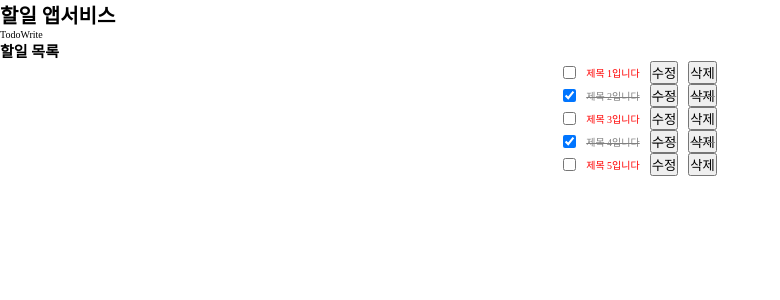
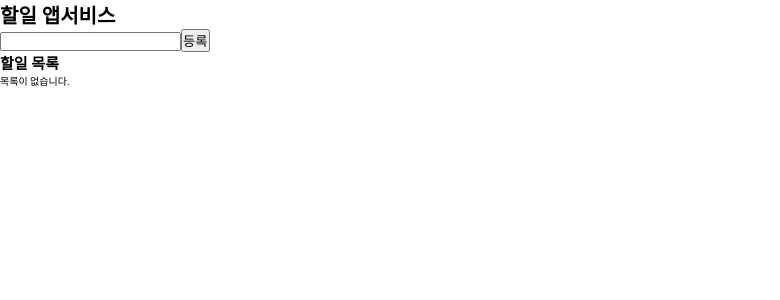
Before and after one commit to devyubi/til_react_cra_ts, a React (Create React App) app: page / in a window 1280 px wide. Shown: the top 300 px of the page, without its empty margins (0-780 px from the left). Built offline with nearby package versions, Linux system fonts and the light colour scheme.

Commit message:
[docs] todo 앱 제작하기

```diff
--- a/src/App.tsx
+++ b/src/App.tsx
@@ -6,6 +6,7 @@
 
 // 테스트를 위한 목업 데이터 (/src/api/dummy.ts 추천)
 import { initialTodos } from './components/api/dummy';
+import { title } from 'process';
 // const initialTodos: TodoType[] = [];
 
 function App(): JSX.Element {
@@ -14,8 +15,10 @@
   const [todos, setTodos] = useState<(ITodoType | TodoType)[]>(initialTodos);
 
   // todos 를 업데이트 하는 함수
-  const handleTodoUpdate = (): void => {
-    // setTodos(???)
+  const handleTodoUpdate = (newTodo: TodoType): void => {
+    setTodos(prev => [newTodo, ...prev]);
+    // const arr: TodoType[] = [newTodo, ...todos];
+    // setTodos(arr);
   };
   // todo 목록에서 실행할 함수들
   const onToggle = (id: string): void => {
@@ -32,8 +35,15 @@
     const arr: TodoType[] = todos.filter(todo => todo.id !== id);
     setTodos(arr);
   };
-  const onEdit = (): void => {
-    console.log('onEdit');
+  const onEdit = (id: string, newTitle: string): void => {
+    // console.log('onEdit', id);
+    // console.log('onEdit newTitle', newTitle);
+    // ID 와 새로운 타이틀을 알 수 있다
+    // ID를 이용해서 해당 타이틀을 수정하고 업데이트 해보자
+    const arr: TodoType[] = todos.map(item =>
+      item.id === id ? { ...item, title: newTitle } : item,
+    );
+    setTodos(arr);
   };
   // tsx 자리
   return (
--- a/src/components/api/dummy.ts
+++ b/src/components/api/dummy.ts
@@ -1,9 +1,3 @@
 import { TodoType } from '@/types/Todotypes';
 
-export const initialTodos: TodoType[] = [
-  { id: 'a', title: '제목 1입니다', completed: false },
-  { id: 'b', title: '제목 2입니다', completed: true },
-  { id: 'c', title: '제목 3입니다', completed: false },
-  { id: 'd', title: '제목 4입니다', completed: true },
-  { id: 'e', title: '제목 5입니다', completed: false },
-];
+export const initialTodos: TodoType[] = [];
--- a/src/components/todos/TodoItem.tsx
+++ b/src/components/todos/TodoItem.tsx
@@ -1,16 +1,51 @@
 import { TodoType } from '@/types/Todotypes';
+import { KeyboardEvent, useState } from 'react';
 
 type TodoItemProps = {
   todo: TodoType;
   onToggle: (id: string) => void;
   onDelete: (id: string) => void;
-  onEdit: () => void;
+  onEdit: (id: string, newTitle: string) => void;
 };
 const TodoItem = ({ todo, onToggle, onDelete, onEdit }: TodoItemProps) => {
+  // 현재 Edit 상태인지 아닌지 관리
+  const [isEdit, setIsEdit] = useState<boolean>(false);
+  // Edit 상태라면 입력중인 title 내용 관리
+  const [editTitle, setEditTitle] = useState<string>(todo.title);
+
   // 수정은 별도의 입력창 구성으로 수정 후 값만 업데이트함
   const handleEdit = () => {
     console.log('여기에서 내용을 수정하는 기능 작성 후 완료된 데이터 전송');
-    onEdit();
+    // isEdit 을 true 로 변경
+    setIsEdit(true);
+  };
+  const handleKeyDown = (e: KeyboardEvent<HTMLInputElement>) => {
+    if (e.key === 'Enter') {
+      handleEditSave();
+    }
+    if (e.key === 'Escape') {
+      handleEditCancel();
+    }
+  };
+
+  // 수정 후 저장 기능
+  const handleEditSave = () => {
+    console.log('수정 완료 저장');
+    // 1. 업데이트 해줌
+    if (editTitle.trim()) {
+      // 변경 되어야할 ID와 새로운 타이틀을 전달함
+      onEdit(todo.id, editTitle);
+      // 2. 상태는 isEdit을 false로 변경
+      setIsEdit(false);
+    }
+  };
+
+  // 수정 후 취소 기능
+  const handleEditCancel = () => {
+    // 1. editTitle을 원래대로 돌림
+    setEditTitle(todo.title);
+    // 2. isEdit을 false 로 설정
+    setIsEdit(false);
   };
 
   // css 객체 만들기
@@ -25,10 +60,25 @@
 
   return (
     <li style={listyle}>
-      <input type="checkbox" onChange={() => onToggle(todo.id)} checked={todo.completed} />
-      <span>{todo.title}</span>
-      <button onClick={handleEdit}>수정</button>
-      <button onClick={() => onDelete(todo.id)}>삭제</button>
+      {isEdit ? (
+        <>
+          <input type="text" value={editTitle} onChange={e => setEditTitle(e.target.value)} />
+          <button onClick={handleEditSave}>저장</button>
+          <button onClick={handleEditCancel}>취소</button>
+        </>
+      ) : (
+        <>
+          <input
+            type="checkbox"
+            onChange={() => onToggle(todo.id)}
+            checked={todo.completed}
+            onKeyDown={handleKeyDown}
+          />
+          <span>{todo.title}</span>
+          <button onClick={handleEdit}>수정</button>
+          <button onClick={() => onDelete(todo.id)}>삭제</button>
+        </>
+      )}
     </li>
   );
 };
--- a/src/components/todos/TodoList.tsx
+++ b/src/components/todos/TodoList.tsx
@@ -5,7 +5,7 @@
   todos: TodoType[];
   onToggle: (id: string) => void;
   onDelete: (id: string) => void;
-  onEdit: () => void;
+  onEdit: (id: string, newTitle: string) => void;
 }
 
 const TodoList = ({ todos, onToggle, onDelete, onEdit }: TodoListProps): JSX.Element => {
--- a/src/components/todos/TodoWrite.tsx
+++ b/src/components/todos/TodoWrite.tsx
@@ -1,12 +1,51 @@
+import { ChangeEvent, useState } from 'react';
 import { TodoType } from '../../types/Todotypes';
 
 type TodoWriteProps = {
   setTodos: React.Dispatch<React.SetStateAction<TodoType[]>>;
-  handleTodoUpdate: () => void;
+  handleTodoUpdate: (newTodo: TodoType) => void;
 };
 
 const TodoWrite = ({ setTodos, handleTodoUpdate }: TodoWriteProps) => {
-  return <div>TodoWrite</div>;
+  // js 자리
+  // 할일 제목 값 관리
+  const [title, setTitle] = useState<string>('');
+
+  // 새 할일 등록하기
+  const handleAdd = () => {
+    // 공백 입력 금지하기
+    if (title.trim()) {
+      // {id: "", title: "", completed:false}
+      const newTodo: TodoType = {
+        id: Date.now().toString(),
+        title: title,
+        completed: false,
+      };
+      // 1. 만약 setTodo 등의 useState 를 활용한다면 ?
+      // 아래는 prev : 현재 최신 state 를 나타냄
+      // setTodos(prev => [newTodo, ...prev]);
+      handleTodoUpdate(newTodo);
+    }
+  };
+  // title 변경시 onChange 이벤트 처리해보기
+  const handleChange = (e: ChangeEvent<HTMLInputElement>) => {
+    setTitle(e.target.value);
+  };
+
+  // 엔터키 등록
+  const handleKeyDown = (e: React.KeyboardEvent<HTMLInputElement>) => {
+    if (e.key === 'Enter') {
+      handleAdd();
+    }
+  };
+
+  // jsx 자리
+  return (
+    <div>
+      <input type="text" value={title} onKeyDown={handleKeyDown} onChange={handleChange} />
+      <button onClick={handleAdd}>등록</button>
+    </div>
+  );
 };
 
 export default TodoWrite;
```
Also changed, not shown: 1 other file (tests, documents, lock files or other folders).
